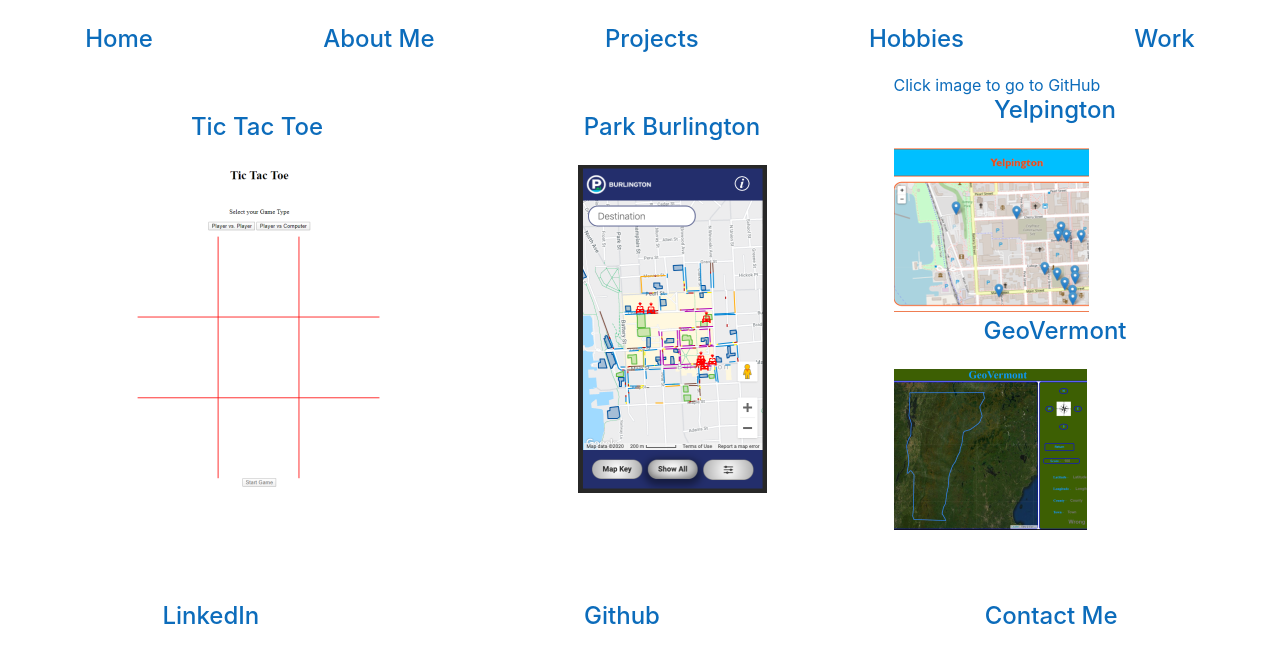
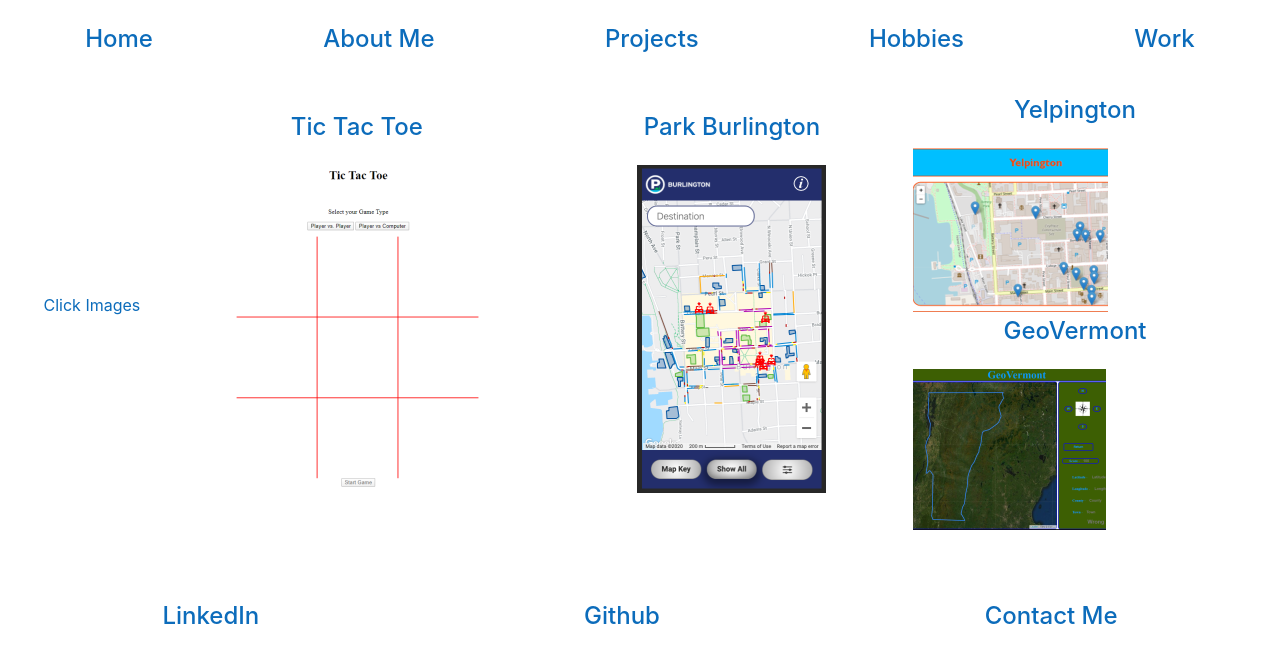
Before and after one commit to foxflyer40/Michael-Muzzy-portfolio, a React (Create React App) app in the folder client/: page /projects in a window 1280 px wide. Shown: the top 662 px of the page. Built offline with nearby package versions, Linux system fonts and the light colour scheme.

Commit message:
more changes

```diff
--- a/client/src/App.css
+++ b/client/src/App.css
@@ -115,14 +115,11 @@ label {
    margin: 4em;
 }
 
-#herokuWork {
-   flex-direction: row;
-
-}
 
 #githubWork {
    flex-direction: column;
-   align-items: center;
+   align-content: center;
+   justify-content: center;
 }
 
 /* Hobby page styling */
--- a/client/src/Projects.js
+++ b/client/src/Projects.js
@@ -18,7 +18,7 @@ class Projects extends React.Component {
       console.log(TicTacToe)
 
       return (
-         <div id='projectsPage'>
+         <div id='projectsPage'>Click Images
 
                <label>
                   <div className='projectLabel'>
@@ -45,7 +45,7 @@ class Projects extends React.Component {
                </label>
 
 
-            <div id='githubWork'>Click image to go to GitHub
+            <div id='githubWork'>
 
                <label>
                   <div className='projectLabel'>
```
